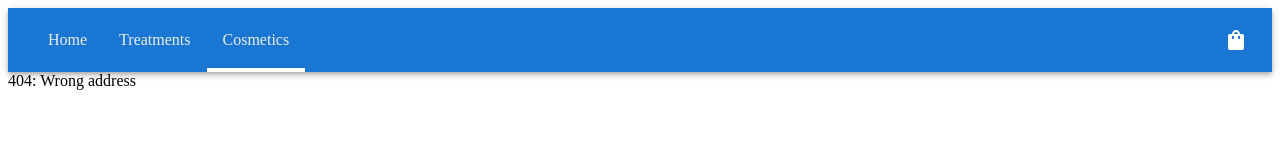
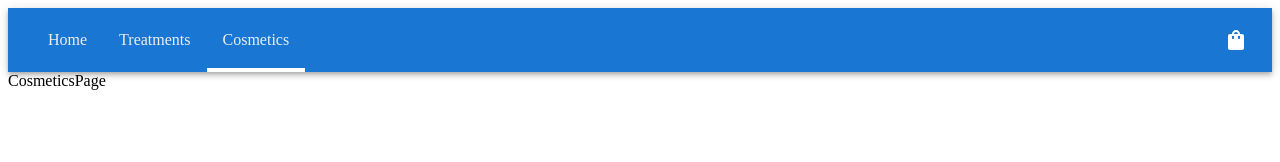
Before and after one commit to ManAgne/Spa-page, a React (Create React App) app in the folder app/: page /cosmetics in a window 1280 px wide. Before the commit this address had no page. Shown: the top 162 px of the page. Built offline with nearby package versions, Linux system fonts and the light colour scheme.

Commit message:
fix: pages route path corrected in app.jsx

```diff
--- a/app/src/app.jsx
+++ b/app/src/app.jsx
@@ -18,8 +18,8 @@ const App = () => {
 
       <Routes>
         <Route path="/" element={<HomePage />} />
-        <Route path="/treatments-page" element={<TreatmentsPage />} />
-        <Route path="/cosmetics-page" element={<CosmeticsPage />} />
+        <Route path="/treatments" element={<TreatmentsPage />} />
+        <Route path="/cosmetics" element={<CosmeticsPage />} />
         <Route path="/cart" element={<CartPage />} />
 
         <Route path="*" element={<ErrorPage />} />
```
